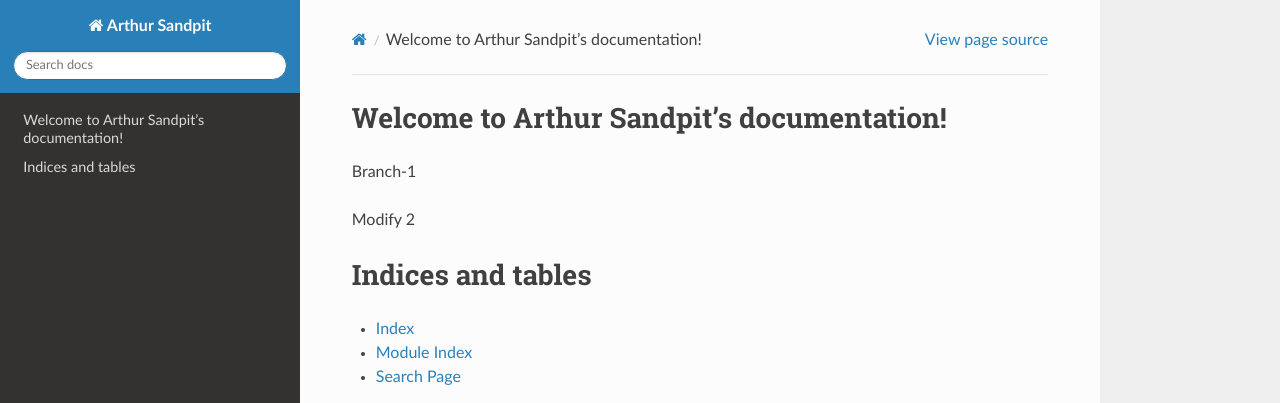
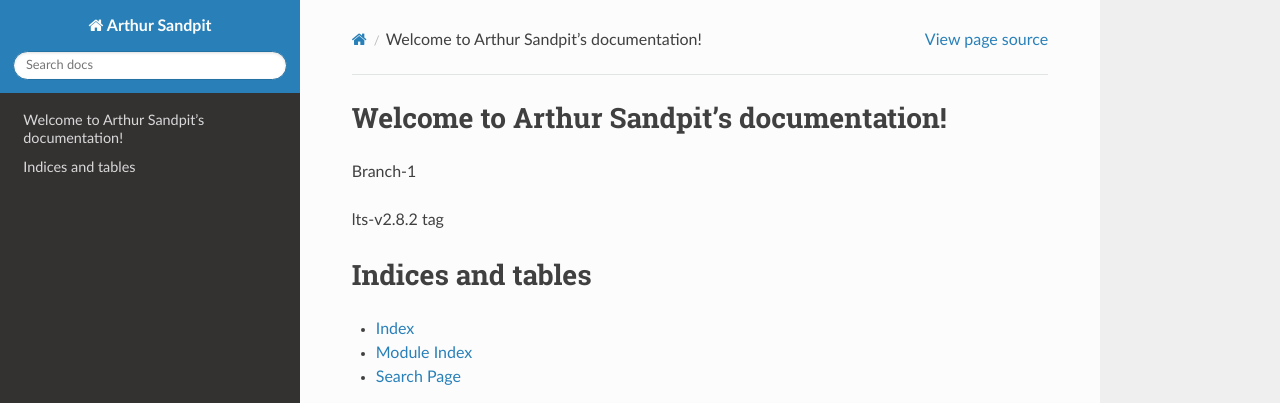
Before and after one commit to arthur-she/sandbox, a Sphinx documentation site: the page built from docs/index.rst, in a window 1280 px wide. Shown: the top 403 px of the page. Built offline with Sphinx 7.4.7 and the Read the Docs theme 2.0.0, drawn with Linux system fonts in a browser that asks for light colours.

Commit message:
tag 2
Signed-off-by: Arthur She <arthur.she@linaro.org>
Change-Id: I8a63c078e756aad8da257ebfb85802d3d1493ff6

```diff
--- a/docs/index.rst
+++ b/docs/index.rst
@@ -8,7 +8,7 @@ Welcome to Arthur Sandpit's documentation!
 
 Branch-1
 
-Modify 2
+lts-v2.8.2 tag
 
 .. toctree::
    :maxdepth: 2
```
